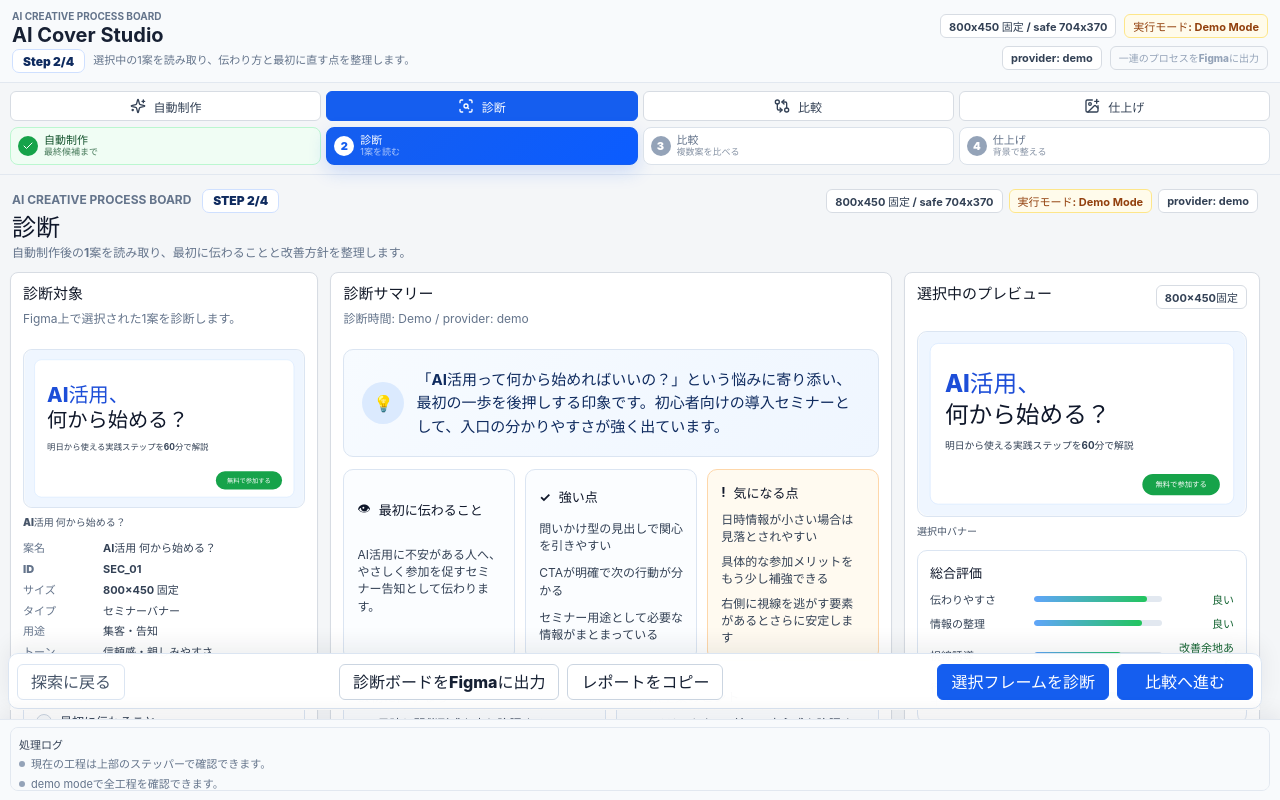
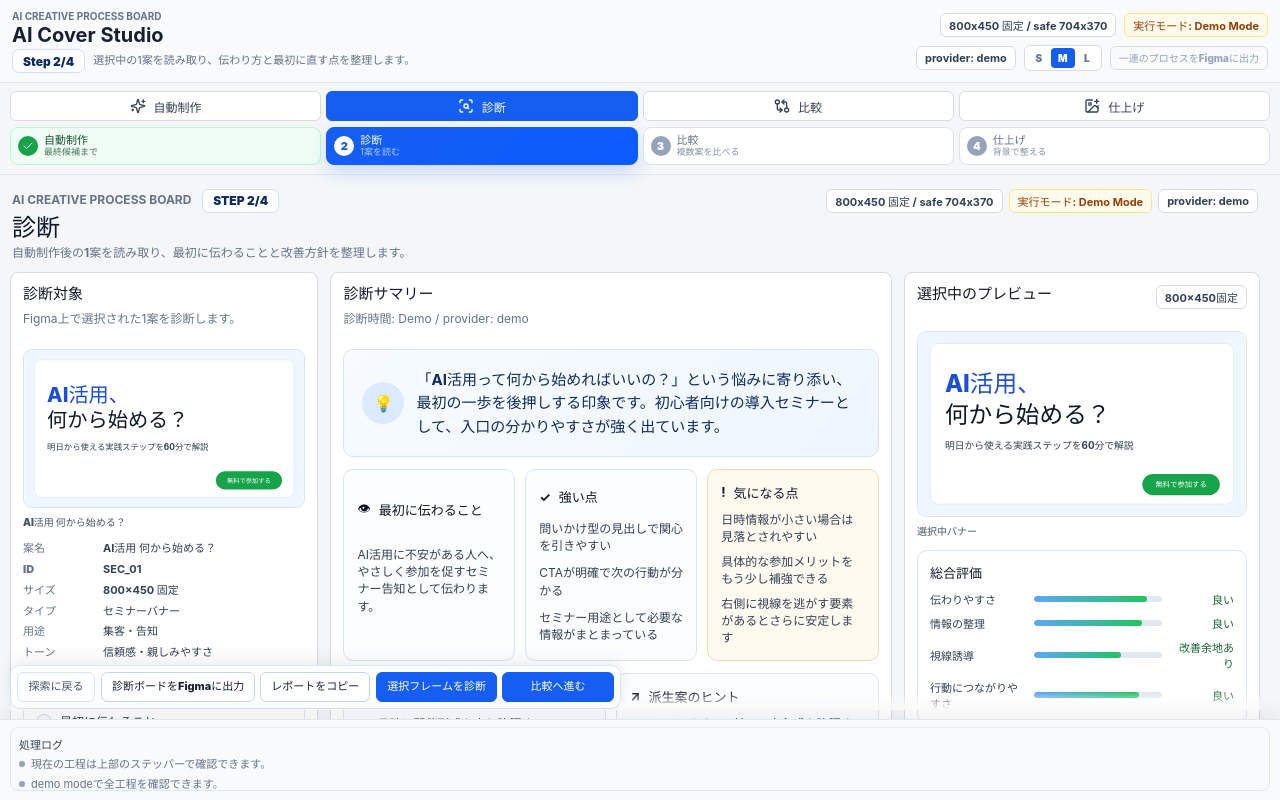
Before and after one commit to orimotest/Figmasuki, a React (Vite) app: page / in a window 1280 px wide. Both pictures are taken after a click on the button "診断". Built offline with nearby package versions, Linux system fonts and the light colour scheme.

Commit message:
Compact review actions and add UI resize

```diff
--- a/src/plugin/code.ts
+++ b/src/plugin/code.ts
@@ -32,6 +32,11 @@ figma.ui.onmessage = async (rawMessage: unknown) => {
   }
 
   try {
+    if (message.type === "RESIZE_UI") {
+      figma.ui.resize(message.payload.width, message.payload.height);
+      return;
+    }
+
     if (message.type === "INSERT_SVG") {
       createSvgNode(message.payload.svg, message.payload.name);
       postToUi({ type: "PLUGIN_SUCCESS", payload: { message: "SVGをFigmaに配置しました。" } });
--- a/src/plugin/figma/messageBridge.ts
+++ b/src/plugin/figma/messageBridge.ts
@@ -17,6 +17,7 @@ export type PluginRequestMessage =
   | { type: "RENDER_FINISH_BOARD"; payload: { backgroundResult: BackgroundResult; comparisonResult?: ComparisonResult } }
   | { type: "REQUEST_SELECTED_FRAME" }
   | { type: "REQUEST_SELECTED_FRAMES" }
+  | { type: "RESIZE_UI"; payload: { width: number; height: number } }
   | { type: "APPLY_BACKGROUND"; payload: { targetFrameId: string; backgroundResult: BackgroundResult } };
 
 export type PluginResponseMessage =
@@ -42,6 +43,18 @@ export function parsePluginRequestMessage(value: unknown): PluginRequestMessage
 
   if (value.type === "REQUEST_SELECTED_FRAME" || value.type === "REQUEST_SELECTED_FRAMES") {
     return { type: value.type };
+  }
+
+  if (value.type === "RESIZE_UI" && isRecord(value.payload)) {
+    const width = typeof value.payload.width === "number" ? value.payload.width : 960;
+    const height = typeof value.payload.height === "number" ? value.payload.height : 720;
+    return {
+      type: "RESIZE_UI",
+      payload: {
+        width: Math.max(560, Math.min(1280, Math.round(width))),
+        height: Math.max(560, Math.min(920, Math.round(height))),
+      },
+    };
   }
 
   if (value.type === "INSERT_SVG" && isRecord(value.payload) && hasString(value.payload, "svg")) {
--- a/src/styles/app.css
+++ b/src/styles/app.css
@@ -220,6 +220,33 @@ input {
   color: #92400e;
   border-color: #fde68a;
   background: #fffbeb;
+}
+
+.ui-size-control {
+  display: inline-flex;
+  align-items: center;
+  min-height: 24px;
+  padding: 2px;
+  border: 1px solid #d7dce3;
+  border-radius: 6px;
+  background: #ffffff;
+}
+
+.ui-size-control button {
+  width: 24px;
+  height: 20px;
+  border: 0;
+  border-radius: 4px;
+  color: #64748b;
+  background: transparent;
+  cursor: pointer;
+  font-size: 10px;
+  font-weight: 900;
+}
+
+.ui-size-control button.active {
+  color: #ffffff;
+  background: #155eef;
 }
 
 .tab-nav {
@@ -1205,22 +1232,26 @@ input {
 }
 
 .review-action-bar {
-  grid-template-columns: minmax(92px, auto) minmax(260px, 1fr) minmax(260px, auto);
+  display: flex;
+  justify-self: start;
   align-items: center;
-  gap: 10px;
-  margin: 4px -2px -2px;
-  padding: 10px 8px 8px;
+  flex-wrap: wrap;
+  width: fit-content;
+  max-width: min(620px, 100%);
+  gap: 6px;
+  margin: 4px 0 -2px;
+  padding: 6px;
   border: 1px solid #dbe5f2;
   border-radius: 10px;
   background: rgba(255, 255, 255, 0.98);
-  box-shadow: 0 -8px 22px rgba(15, 23, 42, 0.07);
+  box-shadow: 0 -5px 16px rgba(15, 23, 42, 0.08);
 }
 
 .action-group {
   display: flex;
   align-items: center;
   flex-wrap: wrap;
-  gap: 8px;
+  gap: 5px;
   min-width: 0;
 }
 
@@ -1238,20 +1269,21 @@ input {
 
 .review-action-bar button {
   width: auto;
+  min-width: 0;
+  min-height: 30px;
+  margin-top: 0;
+  padding: 0 10px;
+  white-space: nowrap;
+  font-size: 11px;
+  line-height: 1;
+}
+
+.review-action-bar .primary-button {
   min-width: 112px;
-  min-height: 36px;
-  margin-top: 0;
-  padding: 0 13px;
-  white-space: nowrap;
-  line-height: 1;
-}
-
-.review-action-bar .primary-button {
-  min-width: 136px;
 }
 
 .review-action-bar .ghost-button {
-  min-width: 92px;
+  min-width: 78px;
   border: 1px solid #dbe5f2;
   background: #ffffff;
 }
@@ -2132,21 +2164,21 @@ input {
   }
 
   .review-action-bar {
-    grid-template-columns: 1fr;
-    gap: 8px;
+    max-width: min(560px, 100%);
+    gap: 6px;
   }
 
   .action-group-left,
   .action-group-center,
   .action-group-right {
-    justify-content: stretch;
+    justify-content: flex-start;
   }
 
   .review-action-bar button {
-    flex: 1 1 168px;
+    flex: 0 1 auto;
     min-width: 0;
-    min-height: 34px;
-    padding: 0 10px;
+    min-height: 30px;
+    padding: 0 9px;
   }
 }
 
@@ -2245,18 +2277,18 @@ input {
   }
 
   .review-action-bar {
-    grid-template-columns: 1fr;
+    max-width: 100%;
   }
 
   .action-group,
   .action-group-left,
   .action-group-center,
   .action-group-right {
-    justify-content: stretch;
+    justify-content: flex-start;
   }
 
   .review-action-bar button {
-    flex: 1 1 0;
+    flex: 0 1 auto;
     min-width: 0;
     padding: 0 8px;
     font-size: 11px;
@@ -2338,11 +2370,11 @@ input {
   }
 
   .review-action-bar {
-    padding: 8px 6px 6px;
+    padding: 6px;
   }
 
   .review-action-bar button {
-    min-height: 32px;
+    min-height: 28px;
     font-size: 11px;
   }
 
--- a/src/ui/App.tsx
+++ b/src/ui/App.tsx
@@ -19,9 +19,17 @@ import { ExploreScreen } from "./screens/ExploreScreen";
 import { FinishScreen } from "./screens/FinishScreen";
 
 const tabs: AppTab[] = ["Explore", "Diagnose", "Compare", "Finish"];
+const uiSizePresets = {
+  S: { width: 720, height: 680 },
+  M: { width: 960, height: 720 },
+  L: { width: 1180, height: 820 },
+} as const;
+
+type UiSizePreset = keyof typeof uiSizePresets;
 
 export default function App() {
   const [activeTab, setActiveTab] = useState<AppTab>("Explore");
+  const [uiSize, setUiSize] = useState<UiSizePreset>("M");
   const [latestBackgroundBrief, setLatestBackgroundBrief] = useState<BackgroundBrief | null>(null);
   const [projectData, setProjectData] = useState<ProjectData | null>(null);
   const [diagnoses, setDiagnoses] = useState<DiagnosisResult[]>([]);
@@ -60,6 +68,11 @@ export default function App() {
     handleRenderFullProcess();
   }
 
+  function handleResizeUi(size: UiSizePreset) {
+    setUiSize(size);
+    postToPlugin({ type: "RESIZE_UI", payload: uiSizePresets[size] });
+  }
+
   return (
     <main className="app-shell">
       <header className="plugin-header app-header">
@@ -75,6 +88,13 @@ export default function App() {
           <CanvasBadge />
           <span className="provider-badge warning">実行モード: Demo Mode</span>
           <ProviderBadge label="provider" provider={providers.copy} />
+          <div className="ui-size-control" aria-label="UI size">
+            {(["S", "M", "L"] as UiSizePreset[]).map((size) => (
+              <button key={size} className={uiSize === size ? "active" : ""} type="button" onClick={() => handleResizeUi(size)}>
+                {size}
+              </button>
+            ))}
+          </div>
           <button className="header-button" type="button" disabled={activeTab !== "Explore" && !projectData} onClick={handleHeaderAction}>
             {activeTab === "Explore" ? "\u81ea\u52d5\u5236\u4f5c\u3092\u958b\u59cb" : "\u4e00\u9023\u306e\u30d7\u30ed\u30bb\u30b9\u3092Figma\u306b\u51fa\u529b"}
           </button>
```
Also changed, not shown: 4 other files (tests, documents, lock files or other folders).
